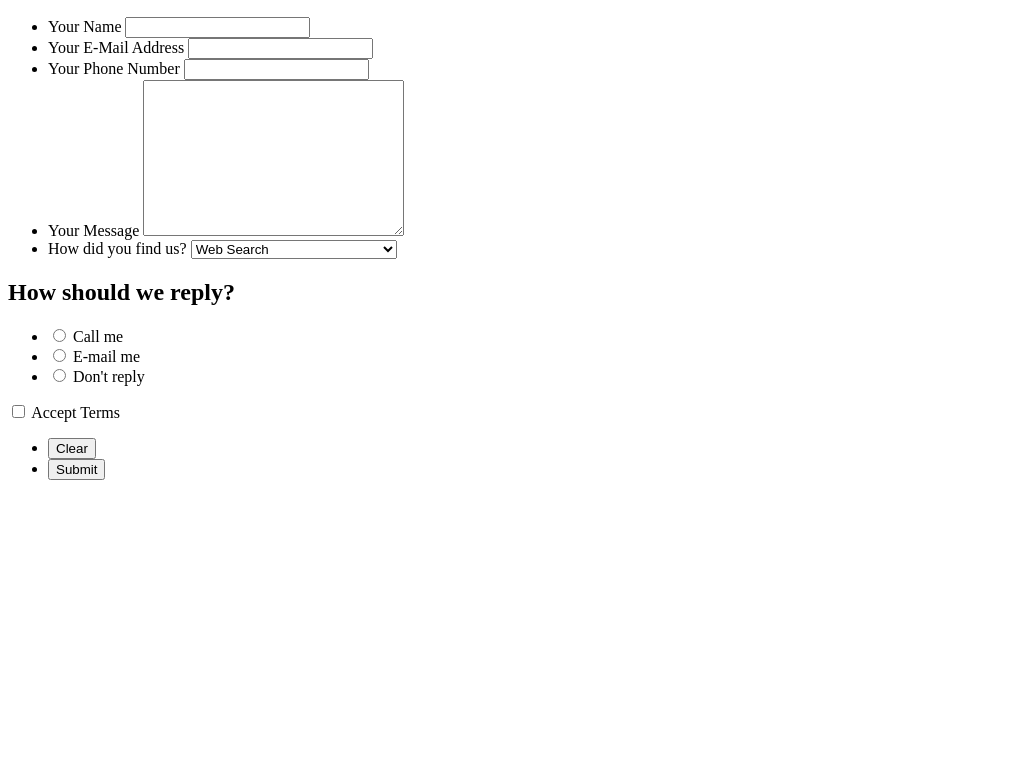
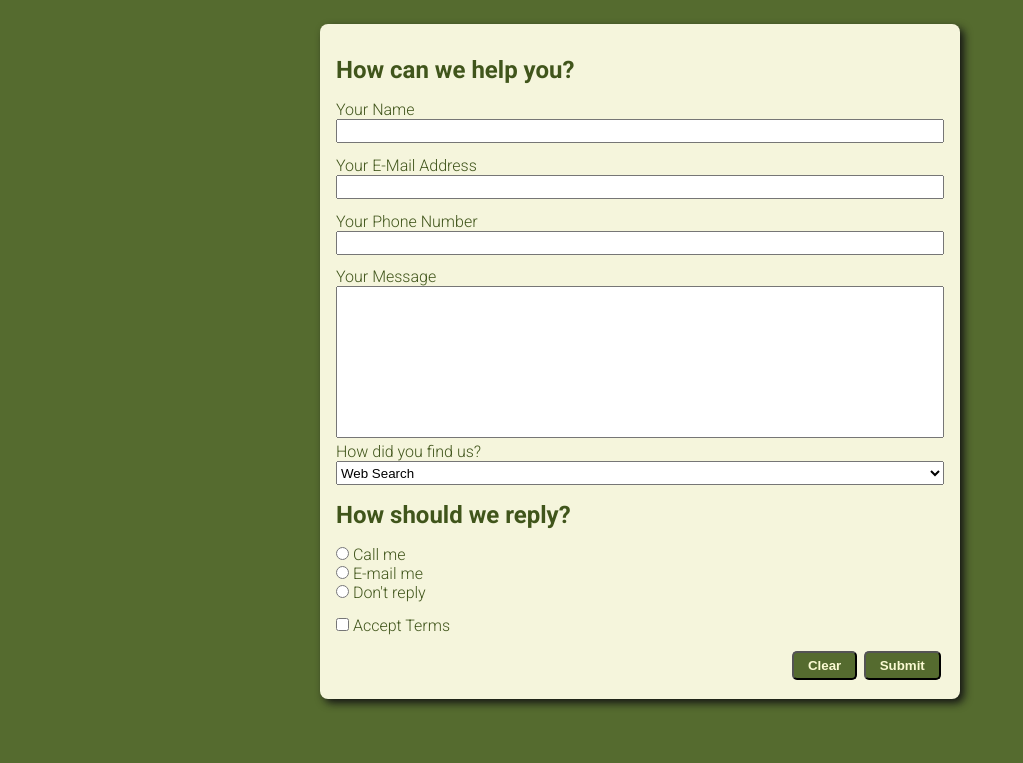
Before and after one commit to MzMaXaM/5thProject, a plain HTML site: page index.html in a window 1280 px wide. Shown: the part 110-873 px from the top of the page, without its empty margins (0-1023 px from the left). Before the commit the page ends 800 px from the top, so only its background shows below. Drawn offline with Linux system fonts and the light colour scheme.

Commit message:
added styles

```diff
--- a/index.html
+++ b/index.html
@@ -5,6 +5,9 @@
   <meta charset="UTF-8">
   <meta http-equiv="X-UA-Compatible" content="IE=edge">
   <meta name="viewport" content="width=device-width, initial-scale=1.0">
+  <link rel="preconnect" href="https://fonts.googleapis.com">
+  <link rel="preconnect" href="https://fonts.gstatic.com" crossorigin>
+  <link href="https://fonts.googleapis.com/css2?family=Roboto:wght@300;700&display=swap" rel="stylesheet">
   <link rel="stylesheet" href="style.css">
   <title>Contact Us Form</title>
 </head>
@@ -13,7 +16,7 @@
   <h1>Contact Us</h1>
   <form action="">
     <h2>How can we help you?</h2>
-    <ul>
+    <ul id="personalInfo">
       <li>
         <label for="userName">Your Name</label>
         <input type="text">
@@ -24,6 +27,8 @@
       <li><label for="phone">Your Phone Number</label>
         <input type="tel">
       </li>
+    </ul>
+    <ul id="otherInfo">
       <li><label for="message">Your Message</label>
         <textarea name="message" id="" cols="30" rows="10"></textarea>
       </li>
@@ -37,7 +42,7 @@
       </li>
     </ul>
     <h2>How should we reply?</h2>
-    <ul>
+    <ul id="replyOptions">
       <li>
         <input type="radio" id="call" value="call" name="reply">
         <label for="call">Call me</label>
@@ -53,7 +58,7 @@
     </ul>
     <input type="checkbox" name="terms" id="terms">
     <label for="terms">Accept Terms</label>
-    <ul>
+    <ul id="buttons">
       <li>
         <button type="reset">Clear</button>
       </li>
--- a/style.css
+++ b/style.css
@@ -0,0 +1,64 @@
+*{
+  margin: 0;
+  padding: 0;
+  box-sizing: border-box;
+  list-style-type: none;
+}
+body{
+  background-color: darkolivegreen;
+  font-family: 'Roboto', sans-serif;
+}
+h1{
+  text-align: center;
+  color: beige;
+  margin: 2rem;
+}
+form{
+  background-color: beige;
+  color: rgb(64, 85, 27);
+  width: 40rem;
+  margin: 4rem auto;
+  border-radius: 8px;
+  box-shadow: 4px 4px 8px rgb(20, 20, 20);
+  text-align: left;
+  padding: 1rem;
+}
+h2{
+  margin: 1rem 0;
+}
+#personalInfo input{
+  display: block;
+  width: 100%;
+  height: 1.5rem;
+  margin: 0 auto 0.8rem;
+}
+#otherInfo label{
+  display: block;
+}
+textarea{
+  width: 100%;
+  resize: none;
+}
+select{
+  width: 100%;
+  height: 1.5rem;
+}
+#terms{
+  margin: 1rem 0;
+}
+#buttons{
+  display: flex;
+  justify-content: end;
+}
+button{
+  padding: 5px 14px;
+  margin: 0.2rem;
+  color: lightgoldenrodyellow;
+  font-weight: bold;
+  background-color: darkolivegreen;
+  border-radius: 5px;
+}
+button:hover{
+  background-color: rgb(194, 135, 25);
+  color: greenyellow;
+}
```
